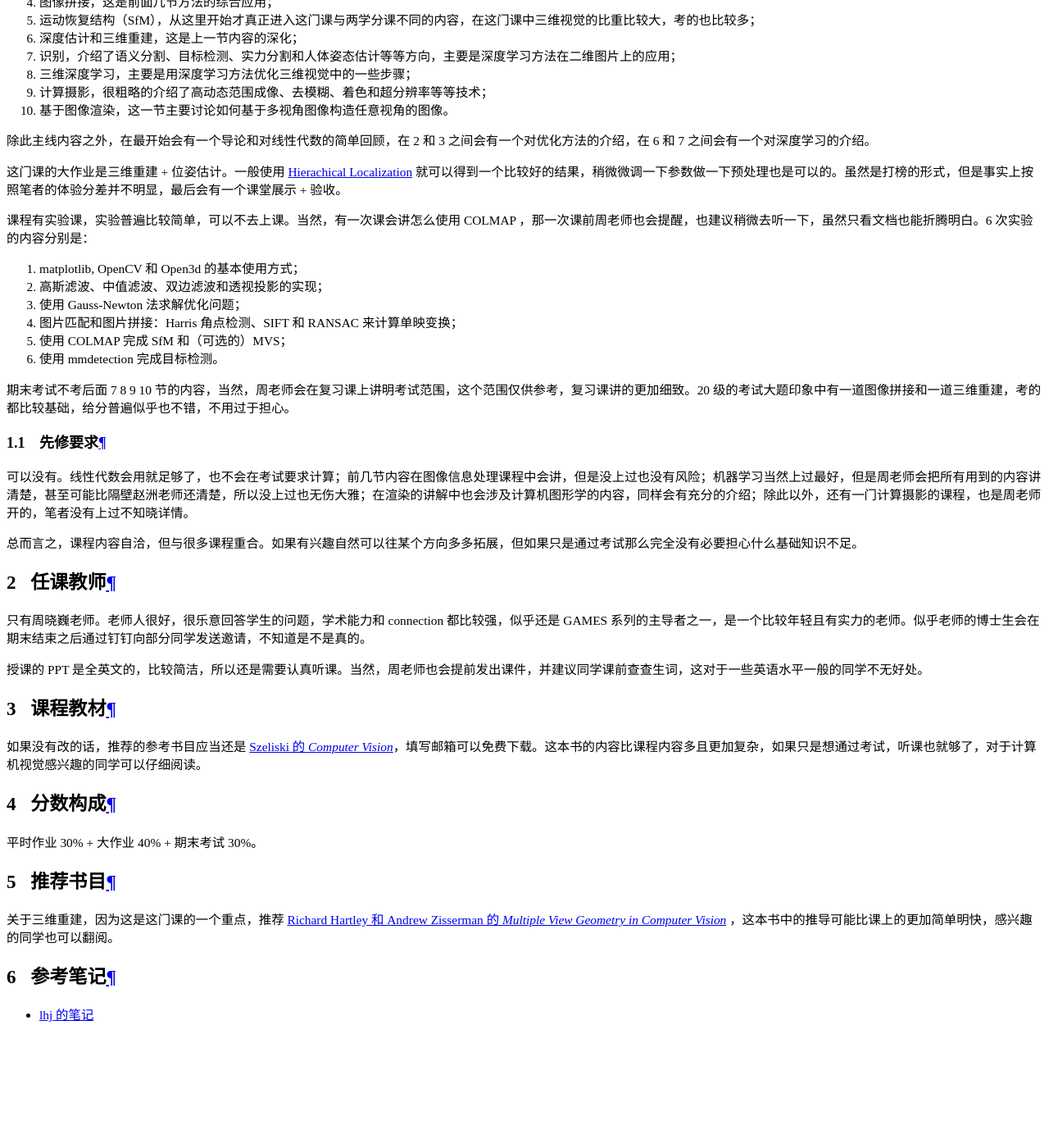
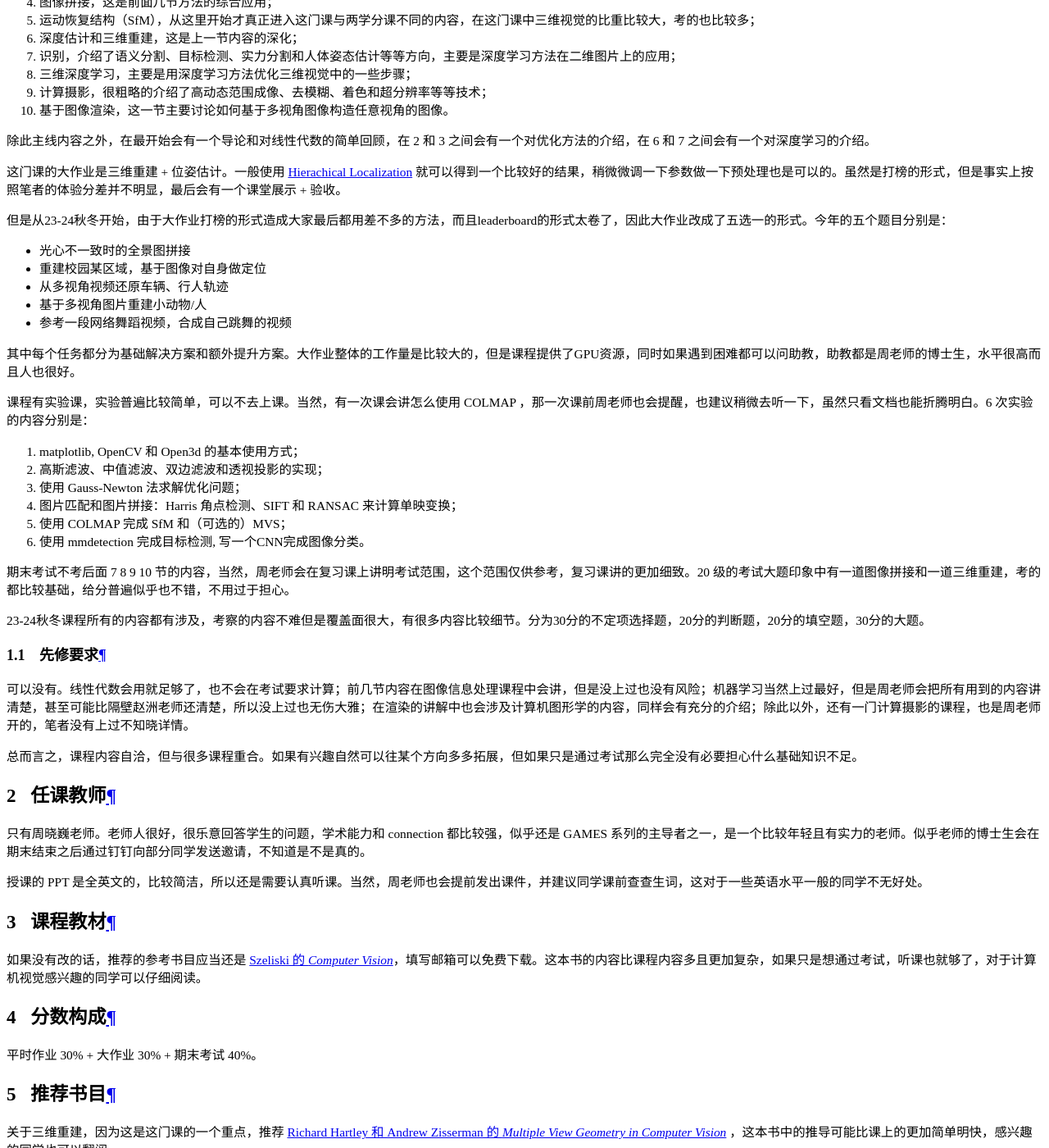
Before and after one commit to ZJU-Turing/TuringCourses, an MkDocs documentation site: the page built from docs/major_mandatory/computer_vision/index.md, in a window 1280 px wide and 1400 px high, scrolled down 18283 px. Shown: the whole window at 82% size. Built offline with MkDocs 1.6.1 and Material for MkDocs 9.7.7, drawn with Linux system fonts in a browser that asks for light colours; comment, search, counter and statistics services are not loaded.

Commit message:
docs: 更新计算机视觉导论课程内容 (#116)

```diff
--- a/docs/major_mandatory/computer_vision/index.md
+++ b/docs/major_mandatory/computer_vision/index.md
@@ -26,6 +26,16 @@
 
 这门课的大作业是三维重建 + 位姿估计。一般使用 [Hierachical Localization](https://github.com/cvg/Hierarchical-Localization) 就可以得到一个比较好的结果，稍微微调一下参数做一下预处理也是可以的。虽然是打榜的形式，但是事实上按照笔者的体验分差并不明显，最后会有一个课堂展示 + 验收。
 
+但是从23-24秋冬开始，由于大作业打榜的形式造成大家最后都用差不多的方法，而且leaderboard的形式太卷了，因此大作业改成了五选一的形式。今年的五个题目分别是：
+
+- 光心不一致时的全景图拼接
+- 重建校园某区域，基于图像对自身做定位
+- 从多视角视频还原车辆、行人轨迹
+- 基于多视角图片重建小动物/人
+- 参考一段网络舞蹈视频，合成自己跳舞的视频
+
+其中每个任务都分为基础解决方案和额外提升方案。大作业整体的工作量是比较大的，但是课程提供了GPU资源，同时如果遇到困难都可以问助教，助教都是周老师的博士生，水平很高而且人也很好。
+
 课程有实验课，实验普遍比较简单，可以不去上课。当然，有一次课会讲怎么使用 COLMAP ，那一次课前周老师也会提醒，也建议稍微去听一下，虽然只看文档也能折腾明白。6 次实验的内容分别是：
 
 1. matplotlib, OpenCV 和 Open3d 的基本使用方式；
@@ -33,9 +43,11 @@
 3. 使用 Gauss-Newton 法求解优化问题；
 4. 图片匹配和图片拼接：Harris 角点检测、SIFT 和 RANSAC 来计算单映变换；
 5. 使用 COLMAP 完成 SfM 和（可选的）MVS；
-6. 使用 mmdetection 完成目标检测。
+6. 使用 mmdetection 完成目标检测, 写一个CNN完成图像分类。
 
 期末考试不考后面 7 8 9 10 节的内容，当然，周老师会在复习课上讲明考试范围，这个范围仅供参考，复习课讲的更加细致。20 级的考试大题印象中有一道图像拼接和一道三维重建，考的都比较基础，给分普遍似乎也不错，不用过于担心。
+
+23-24秋冬课程所有的内容都有涉及，考察的内容不难但是覆盖面很大，有很多内容比较细节。分为30分的不定项选择题，20分的判断题，20分的填空题，30分的大题。
 
 ### 先修要求
 
@@ -55,7 +67,7 @@
 
 ## 分数构成
 
-平时作业 30% + 大作业 40% + 期末考试 30%。
+平时作业 30% + 大作业 30% + 期末考试 40%。
 
 ## 推荐书目
 
@@ -64,3 +76,4 @@
 ## 参考笔记
 
 - [lhj 的笔记](https://frightenedfoxcn.github.io/notes/qnotes/computer_vision/)
+- [lhx 的笔记](https://lhxcs.github.io/note/AI/cv/icv/)
```
